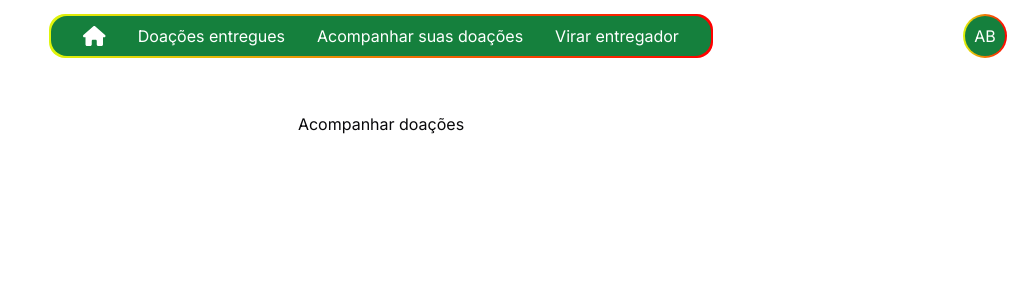
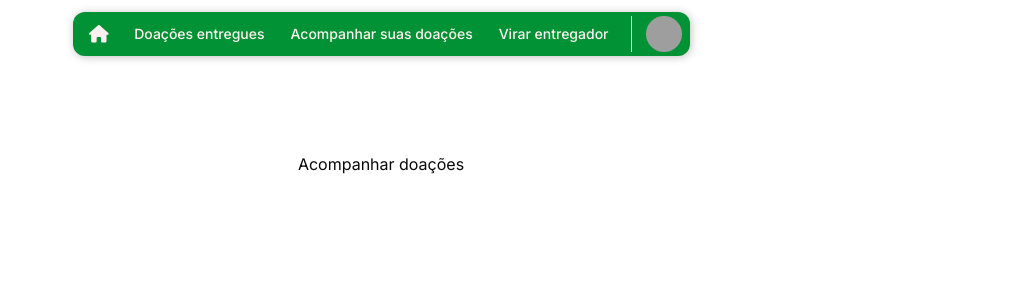
Before and after one commit to onicolasz/entrega-doacoes, a Next.js app: page /doacoes/acompanhar in a window 1280 px wide. Shown: the top 300 px of the page, without its empty margins (259-1280 px from the left). Built offline with nearby package versions, Linux system fonts and the light colour scheme; grey boxes are pictures that could not be loaded.

Commit message:
feat: add new style from navbar.

```diff
--- a/package.json
+++ b/package.json
@@ -9,12 +9,15 @@
     "lint": "next lint"
   },
   "dependencies": {
-    "@hookform/resolvers": "^3.4.2",
     "@fortawesome/fontawesome-svg-core": "^6.5.2",
     "@fortawesome/free-solid-svg-icons": "^6.5.2",
     "@fortawesome/react-fontawesome": "^0.2.2",
+    "@hookform/resolvers": "^3.4.2",
     "@prisma/client": "^5.14.0",
+    "@radix-ui/react-avatar": "^1.0.4",
+    "@radix-ui/react-dropdown-menu": "^2.0.6",
     "@radix-ui/react-label": "^2.0.2",
+    "@radix-ui/react-separator": "^1.0.3",
     "@radix-ui/react-slot": "^1.0.2",
     "class-variance-authority": "^0.7.0",
     "clsx": "^2.1.1",
--- a/src/app/globals.css
+++ b/src/app/globals.css
@@ -80,4 +80,8 @@
     background: linear-gradient(to right, #def50b, #ff0000);
     border-radius: inherit;
   }
+
+  .custom-shadow {
+    box-shadow: 1px 1px 8px rgba(0, 0, 0, 0.25);
+  }
 }
--- a/src/components/NavBar.tsx
+++ b/src/components/NavBar.tsx
@@ -5,52 +5,70 @@ import { useRouter } from "next/navigation";
 import { useContext } from "react";
 import { usePathname } from 'next/navigation'
 import { FontAwesomeIcon } from "@fortawesome/react-fontawesome";
-import { faHome } from "@fortawesome/free-solid-svg-icons";
-import ProfileButton from "./ProfileButton";
+import { faHome, faRightFromBracket } from "@fortawesome/free-solid-svg-icons";
+import { Button } from "@/components/ui/button";
+import {
+  Avatar,
+  AvatarFallback,
+  AvatarImage,
+} from "@/components/ui/avatar";
+import {
+  DropdownMenu,
+  DropdownMenuContent,
+  DropdownMenuItem,
+  DropdownMenuLabel,
+  DropdownMenuSeparator,
+  DropdownMenuTrigger,
+} from "@/components/ui/dropdown-menu"
 
 export default function NavBar() {
   const { user } = useContext(UserContext)
   const { push } = useRouter();
   const pathname = usePathname()
 
-  if( pathname === '/login') return <></>
+  const options = [
+    { title: "", icon: faHome, action: () => push("/") },
+    { title: "Doações entregues", icon: null, action: () => push("/doacoes/entregues") },
+    { title: "Acompanhar suas doações", icon: null, action: () => push("/doacoes/acompanhar") },
+    { title: "Virar entregador", icon: null, action: () => push("/virar-entregador") }
+  ]
+
+  if (pathname === '/login') return <></>
 
   return (
-    <div className="flex justify-center mt-4">
-      <nav className="flex justify-center bg-green-700 h-10 p-4 items-center text-white rounded-2xl border-gradient">
-        <ul className="flex h-full items-center">
-          <li
-            onClick={() => push("/")}
-            className="h-full items-center flex self-center rounded-2xl p-4 cursor-pointer hover:bg-green-600 hover:font-semibold  active:bg-green-700 duration-100"
-          >
-            <FontAwesomeIcon
-              icon={faHome}
-              size="lg"
-            />
-          </li>
-          <li
-            className="h-full items-center flex self-center rounded-2xl p-4 cursor-pointer hover:bg-green-600 hover:font-semibold  active:bg-green-700 duration-100"
-            onClick={() => push("/doacoes/entregues")}
-          >
-            Doações entregues
-          </li>
-          <li
-            className="h-full items-center flex p-4 rounded-2xl cursor-pointer hover:bg-green-600 hover:font-semibold  active:bg-green-700 duration-100"
-            onClick={() => push("/doacoes/acompanhar")}
-          >
-            Acompanhar suas doações
-          </li>
-          {!user?.transporter_id && (
-            <li
-              className="h-full items-center flex p-4 rounded-2xl cursor-pointer hover:bg-green-600 hover:font-semibold"
-              onClick={() => push("/virar-entregador")}
+    <div className="flex justify-center mt-3">
+      <nav className="flex justify-center bg-primary px-2 py-1 items-cente text-secondary rounded-xl custom-shadow" >
+        <div className="grid grid-flow-col auto-cols-max gap-2.5">
+          {options.map((option, index) => (
+            <Button
+              key={index}
+              className="flex items-center p-2 hover:bg-green-600 hover:font-semibold active:bg-green-700 duration-100 rounded-lg"
+              size="sm"
+              onClick={option.action}
             >
-              Virar entregador
-            </li>
-          )}
-        </ul>
-      </nav>
-      <ProfileButton></ProfileButton>
-    </div>
+              {option.icon && <FontAwesomeIcon icon={faHome} size="lg" />}
+              {option.title}
+            </Button>
+          ))}
+          <div className="border-l text-secondary h-9 mx-1" />
+          <DropdownMenu>
+            <DropdownMenuTrigger asChild>
+              <Avatar className="w-9 h-9 cursor-pointer" onClick={() => console.log("teste")}>
+                <AvatarImage sizes="sm" src="https://github.com/shadcn.png" alt="@shadcn" />
+                <AvatarFallback>CN</AvatarFallback>
+              </Avatar>
+            </DropdownMenuTrigger>
+            <DropdownMenuContent className="w-40">
+              <DropdownMenuLabel>Minha conta</DropdownMenuLabel>
+              <DropdownMenuSeparator />
+              <DropdownMenuItem>
+                <FontAwesomeIcon icon={faRightFromBracket} className="mr-2 h-4 w-4" />
+                <span>Log out</span>
+              </DropdownMenuItem>
+            </DropdownMenuContent>
+          </DropdownMenu>
+        </div>
+      </nav >
+    </div >
   );
 }
--- a/src/components/ProfileButton.tsx
+++ /dev/null
@@ -1,7 +0,0 @@
-export default function ProfileButton() {
-  return (
-    <div className="absolute top-4 right-4 flex w-10 h-10 rounded-full bg-green-700 border-gradient text-white items-center justify-center">
-      <p>AB</p>
-    </div>
-  );
-}
--- /dev/null
+++ b/src/components/ui/avatar.tsx
@@ -0,0 +1,50 @@
+"use client"
+
+import * as React from "react"
+import * as AvatarPrimitive from "@radix-ui/react-avatar"
+
+import { cn } from "@/lib/utils"
+
+const Avatar = React.forwardRef<
+  React.ElementRef<typeof AvatarPrimitive.Root>,
+  React.ComponentPropsWithoutRef<typeof AvatarPrimitive.Root>
+>(({ className, ...props }, ref) => (
+  <AvatarPrimitive.Root
+    ref={ref}
+    className={cn(
+      "relative flex h-10 w-10 shrink-0 overflow-hidden rounded-full",
+      className
+    )}
+    {...props}
+  />
+))
+Avatar.displayName = AvatarPrimitive.Root.displayName
+
+const AvatarImage = React.forwardRef<
+  React.ElementRef<typeof AvatarPrimitive.Image>,
+  React.ComponentPropsWithoutRef<typeof AvatarPrimitive.Image>
+>(({ className, ...props }, ref) => (
+  <AvatarPrimitive.Image
+    ref={ref}
+    className={cn("aspect-square h-full w-full", className)}
+    {...props}
+  />
+))
+AvatarImage.displayName = AvatarPrimitive.Image.displayName
+
+const AvatarFallback = React.forwardRef<
+  React.ElementRef<typeof AvatarPrimitive.Fallback>,
+  React.ComponentPropsWithoutRef<typeof AvatarPrimitive.Fallback>
+>(({ className, ...props }, ref) => (
+  <AvatarPrimitive.Fallback
+    ref={ref}
+    className={cn(
+      "flex h-full w-full items-center justify-center rounded-full bg-muted",
+      className
+    )}
+    {...props}
+  />
+))
+AvatarFallback.displayName = AvatarPrimitive.Fallback.displayName
+
+export { Avatar, AvatarImage, AvatarFallback }
--- /dev/null
+++ b/src/components/ui/dropdown-menu.tsx
@@ -0,0 +1,200 @@
+"use client"
+
+import * as React from "react"
+import * as DropdownMenuPrimitive from "@radix-ui/react-dropdown-menu"
+import { Check, ChevronRight, Circle } from "lucide-react"
+
+import { cn } from "@/lib/utils"
+
+const DropdownMenu = DropdownMenuPrimitive.Root
+
+const DropdownMenuTrigger = DropdownMenuPrimitive.Trigger
+
+const DropdownMenuGroup = DropdownMenuPrimitive.Group
+
+const DropdownMenuPortal = DropdownMenuPrimitive.Portal
+
+const DropdownMenuSub = DropdownMenuPrimitive.Sub
+
+const DropdownMenuRadioGroup = DropdownMenuPrimitive.RadioGroup
+
+const DropdownMenuSubTrigger = React.forwardRef<
+  React.ElementRef<typeof DropdownMenuPrimitive.SubTrigger>,
+  React.ComponentPropsWithoutRef<typeof DropdownMenuPrimitive.SubTrigger> & {
+    inset?: boolean
+  }
+>(({ className, inset, children, ...props }, ref) => (
+  <DropdownMenuPrimitive.SubTrigger
+    ref={ref}
+    className={cn(
+      "flex cursor-default select-none items-center rounded-sm px-2 py-1.5 text-sm outline-none focus:bg-accent data-[state=open]:bg-accent",
+      inset && "pl-8",
+      className
+    )}
+    {...props}
+  >
+    {children}
+    <ChevronRight className="ml-auto h-4 w-4" />
+  </DropdownMenuPrimitive.SubTrigger>
+))
+DropdownMenuSubTrigger.displayName =
+  DropdownMenuPrimitive.SubTrigger.displayName
+
+const DropdownMenuSubContent = React.forwardRef<
+  React.ElementRef<typeof DropdownMenuPrimitive.SubContent>,
+  React.ComponentPropsWithoutRef<typeof DropdownMenuPrimitive.SubContent>
+>(({ className, ...props }, ref) => (
+  <DropdownMenuPrimitive.SubContent
+    ref={ref}
+    className={cn(
+      "z-50 min-w-[8rem] overflow-hidden rounded-md border bg-popover p-1 text-popover-foreground shadow-lg data-[state=open]:animate-in data-[state=closed]:animate-out data-[state=closed]:fade-out-0 data-[state=open]:fade-in-0 data-[state=closed]:zoom-out-95 data-[state=open]:zoom-in-95 data-[side=bottom]:slide-in-from-top-2 data-[side=left]:slide-in-from-right-2 data-[side=right]:slide-in-from-left-2 data-[side=top]:slide-in-from-bottom-2",
+      className
+    )}
+    {...props}
+  />
+))
+DropdownMenuSubContent.displayName =
+  DropdownMenuPrimitive.SubContent.displayName
+
+const DropdownMenuContent = React.forwardRef<
+  React.ElementRef<typeof DropdownMenuPrimitive.Content>,
+  React.ComponentPropsWithoutRef<typeof DropdownMenuPrimitive.Content>
+>(({ className, sideOffset = 4, ...props }, ref) => (
+  <DropdownMenuPrimitive.Portal>
+    <DropdownMenuPrimitive.Content
+      ref={ref}
+      sideOffset={sideOffset}
+      className={cn(
+        "z-50 min-w-[8rem] overflow-hidden rounded-md border bg-popover p-1 text-popover-foreground shadow-md data-[state=open]:animate-in data-[state=closed]:animate-out data-[state=closed]:fade-out-0 data-[state=open]:fade-in-0 data-[state=closed]:zoom-out-95 data-[state=open]:zoom-in-95 data-[side=bottom]:slide-in-from-top-2 data-[side=left]:slide-in-from-right-2 data-[side=right]:slide-in-from-left-2 data-[side=top]:slide-in-from-bottom-2",
+        className
+      )}
+      {...props}
+    />
+  </DropdownMenuPrimitive.Portal>
+))
+DropdownMenuContent.displayName = DropdownMenuPrimitive.Content.displayName
+
+const DropdownMenuItem = React.forwardRef<
+  React.ElementRef<typeof DropdownMenuPrimitive.Item>,
+  React.ComponentPropsWithoutRef<typeof DropdownMenuPrimitive.Item> & {
+    inset?: boolean
+  }
+>(({ className, inset, ...props }, ref) => (
+  <DropdownMenuPrimitive.Item
+    ref={ref}
+    className={cn(
+      "relative flex cursor-default select-none items-center rounded-sm px-2 py-1.5 text-sm outline-none transition-colors focus:bg-accent focus:text-accent-foreground data-[disabled]:pointer-events-none data-[disabled]:opacity-50",
+      inset && "pl-8",
+      className
+    )}
+    {...props}
+  />
+))
+DropdownMenuItem.displayName = DropdownMenuPrimitive.Item.displayName
+
+const DropdownMenuCheckboxItem = React.forwardRef<
+  React.ElementRef<typeof DropdownMenuPrimitive.CheckboxItem>,
+  React.ComponentPropsWithoutRef<typeof DropdownMenuPrimitive.CheckboxItem>
+>(({ className, children, checked, ...props }, ref) => (
+  <DropdownMenuPrimitive.CheckboxItem
+    ref={ref}
+    className={cn(
+      "relative flex cursor-default select-none items-center rounded-sm py-1.5 pl-8 pr-2 text-sm outline-none transition-colors focus:bg-accent focus:text-accent-foreground data-[disabled]:pointer-events-none data-[disabled]:opacity-50",
+      className
+    )}
+    checked={checked}
+    {...props}
+  >
+    <span className="absolute left-2 flex h-3.5 w-3.5 items-center justify-center">
+      <DropdownMenuPrimitive.ItemIndicator>
+        <Check className="h-4 w-4" />
+      </DropdownMenuPrimitive.ItemIndicator>
+    </span>
+    {children}
+  </DropdownMenuPrimitive.CheckboxItem>
+))
+DropdownMenuCheckboxItem.displayName =
+  DropdownMenuPrimitive.CheckboxItem.displayName
+
+const DropdownMenuRadioItem = React.forwardRef<
+  React.ElementRef<typeof DropdownMenuPrimitive.RadioItem>,
+  React.ComponentPropsWithoutRef<typeof DropdownMenuPrimitive.RadioItem>
+>(({ className, children, ...props }, ref) => (
+  <DropdownMenuPrimitive.RadioItem
+    ref={ref}
+    className={cn(
+      "relative flex cursor-default select-none items-center rounded-sm py-1.5 pl-8 pr-2 text-sm outline-none transition-colors focus:bg-accent focus:text-accent-foreground data-[disabled]:pointer-events-none data-[disabled]:opacity-50",
+      className
+    )}
+    {...props}
+  >
+    <span className="absolute left-2 flex h-3.5 w-3.5 items-center justify-center">
+      <DropdownMenuPrimitive.ItemIndicator>
+        <Circle className="h-2 w-2 fill-current" />
+      </DropdownMenuPrimitive.ItemIndicator>
+    </span>
+    {children}
+  </DropdownMenuPrimitive.RadioItem>
+))
+DropdownMenuRadioItem.displayName = DropdownMenuPrimitive.RadioItem.displayName
+
+const DropdownMenuLabel = React.forwardRef<
+  React.ElementRef<typeof DropdownMenuPrimitive.Label>,
+  React.ComponentPropsWithoutRef<typeof DropdownMenuPrimitive.Label> & {
+    inset?: boolean
+  }
+>(({ className, inset, ...props }, ref) => (
+  <DropdownMenuPrimitive.Label
+    ref={ref}
+    className={cn(
+      "px-2 py-1.5 text-sm font-semibold",
+      inset && "pl-8",
+      className
+    )}
+    {...props}
+  />
+))
+DropdownMenuLabel.displayName = DropdownMenuPrimitive.Label.displayName
+
+const DropdownMenuSeparator = React.forwardRef<
+  React.ElementRef<typeof DropdownMenuPrimitive.Separator>,
+  React.ComponentPropsWithoutRef<typeof DropdownMenuPrimitive.Separator>
+>(({ className, ...props }, ref) => (
+  <DropdownMenuPrimitive.Separator
+    ref={ref}
+    className={cn("-mx-1 my-1 h-px bg-muted", className)}
+    {...props}
+  />
+))
+DropdownMenuSeparator.displayName = DropdownMenuPrimitive.Separator.displayName
+
+const DropdownMenuShortcut = ({
+  className,
+  ...props
+}: React.HTMLAttributes<HTMLSpanElement>) => {
+  return (
+    <span
+      className={cn("ml-auto text-xs tracking-widest opacity-60", className)}
+      {...props}
+    />
+  )
+}
+DropdownMenuShortcut.displayName = "DropdownMenuShortcut"
+
+export {
+  DropdownMenu,
+  DropdownMenuTrigger,
+  DropdownMenuContent,
+  DropdownMenuItem,
+  DropdownMenuCheckboxItem,
+  DropdownMenuRadioItem,
+  DropdownMenuLabel,
+  DropdownMenuSeparator,
+  DropdownMenuShortcut,
+  DropdownMenuGroup,
+  DropdownMenuPortal,
+  DropdownMenuSub,
+  DropdownMenuSubContent,
+  DropdownMenuSubTrigger,
+  DropdownMenuRadioGroup,
+}
```
Also changed, not shown: 1 other file (tests, documents, lock files or other folders).
